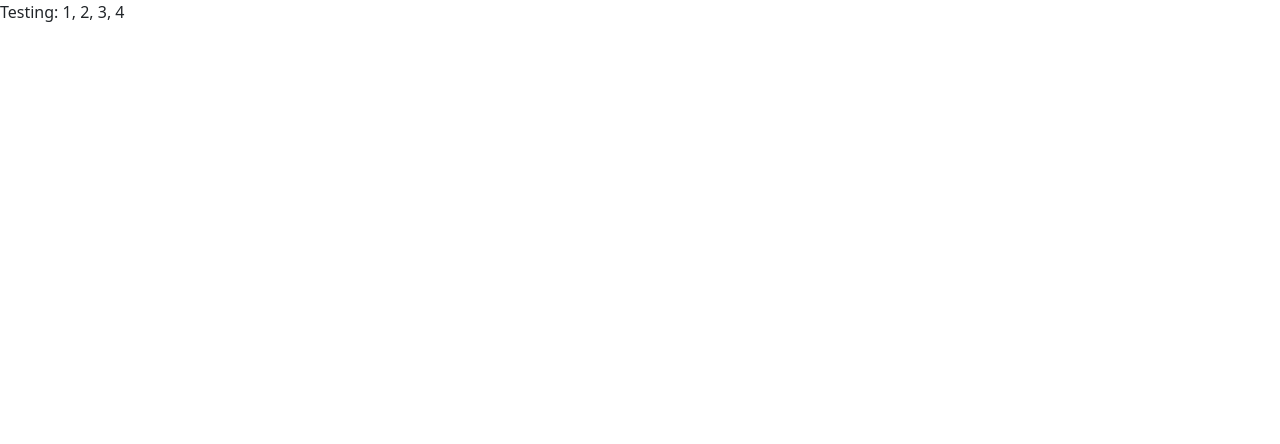
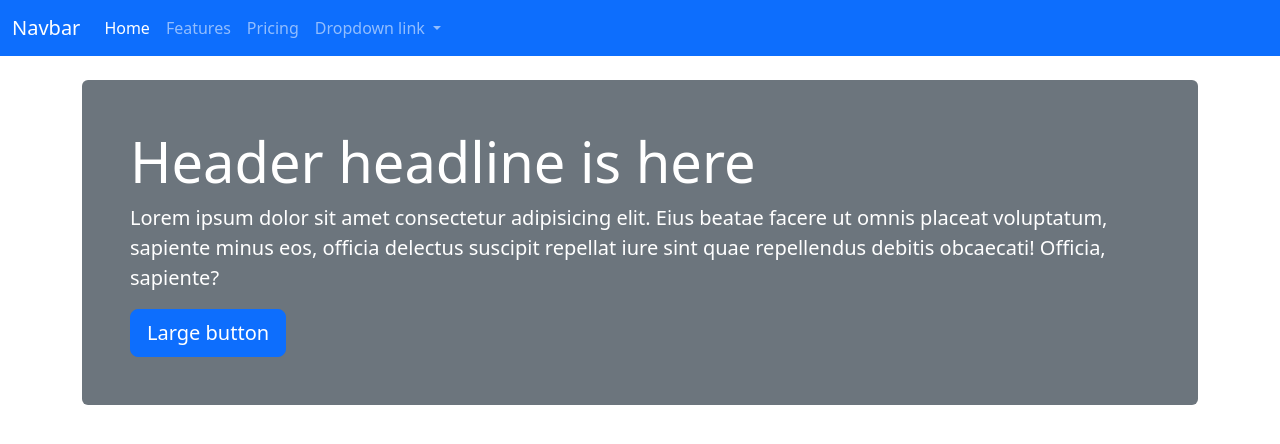
Before and after one commit to ncpineda1/noah-bootstrap, a website: page src/index.html in a window 1280 px wide. Drawn offline with nearby package versions, Linux system fonts and the light colour scheme; files that its build step writes are made by us from their sources; files whose address does not match are found by name.

Commit message:
adding nav and heading

```diff
--- a/src/index.html
+++ b/src/index.html
@@ -9,9 +9,48 @@
 
 <body>
   <!-- Content starts here -->
-  <p>Testing: 1, 2, 3, 4</p>
+  <nav class="navbar navbar-expand-lg bg-primary" data-bs-theme="dark">
+    <div class="container-fluid">
+      <a class="navbar-brand" href="#">Navbar</a>
+      <button class="navbar-toggler" type="button" data-bs-toggle="collapse" data-bs-target="#navbarNavDropdown" aria-controls="navbarNavDropdown" aria-expanded="false" aria-label="Toggle navigation">
+        <span class="navbar-toggler-icon"></span>
+      </button>
+      <div class="collapse navbar-collapse" id="navbarNavDropdown">
+        <ul class="navbar-nav">
+          <li class="nav-item">
+            <a class="nav-link active" aria-current="page" href="#">Home</a>
+          </li>
+          <li class="nav-item">
+            <a class="nav-link" href="#">Features</a>
+          </li>
+          <li class="nav-item">
+            <a class="nav-link" href="#">Pricing</a>
+          </li>
+          <li class="nav-item dropdown">
+            <a class="nav-link dropdown-toggle" href="#" role="button" data-bs-toggle="dropdown" aria-expanded="false">
+              Dropdown link
+            </a>
+            <ul class="dropdown-menu">
+              <li><a class="dropdown-item" href="#">Action</a></li>
+              <li><a class="dropdown-item" href="#">Another action</a></li>
+              <li><a class="dropdown-item" href="#">Something else here</a></li>
+            </ul>
+          </li>
+        </ul>
+      </div>
+    </div>
+  </nav>
+
+  <div class="container">
+    <header class="bg-secondary text-white my-4 p-5 rounded">
+      <h1 class="display-4">Header headline is here</h1>
+      <p class="lead">Lorem ipsum dolor sit amet consectetur adipisicing elit. Eius beatae facere ut omnis placeat voluptatum, sapiente minus eos, officia delectus suscipit repellat iure sint quae repellendus debitis obcaecati! Officia, sapiente?</p>
+      <button type="button" class="btn btn-primary btn-lg">Large button</button>
+    </header>
+  </div>
 
   <!-- Closing scripts here -->
   <script src="js/bootstrap.bundle.min.js"></script>
+  </nav>
 </body>
 </html>
```
Also changed, not shown: docs/index.html (+40 -1 lines).
